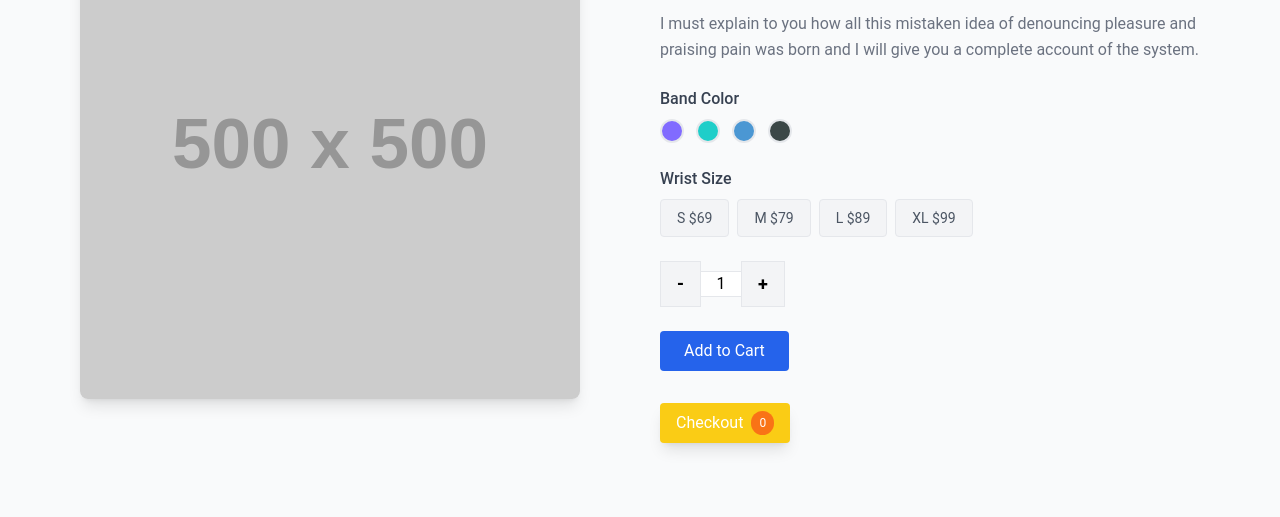
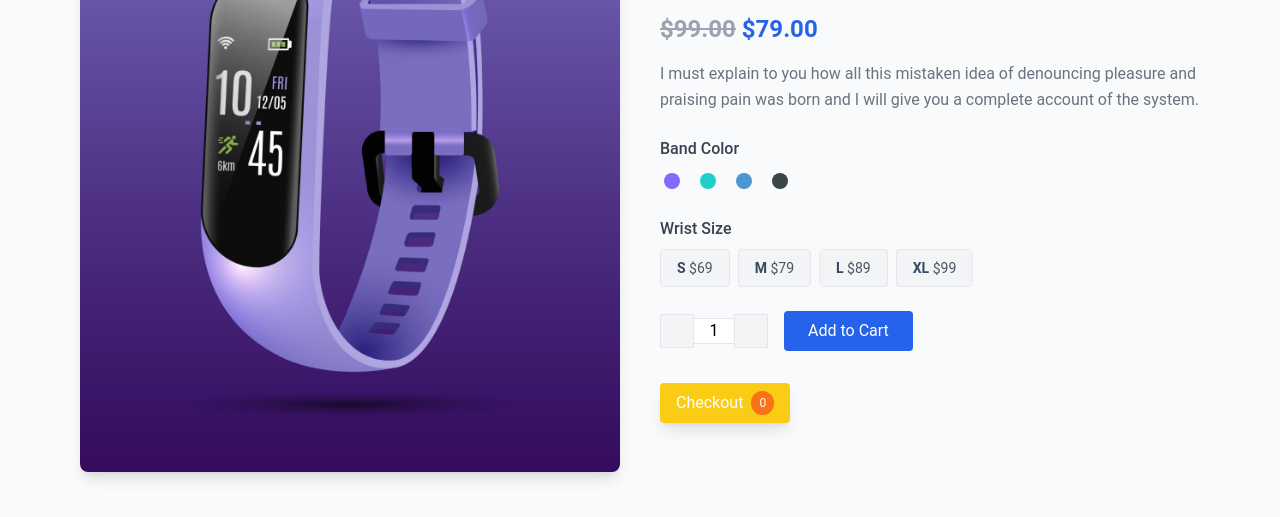
Before and after one commit to kbone1997/softnio-assesment, a website: page index.html in a window 1280 px wide. Shown: the part 185-702 px from the top of the page. Drawn offline with Linux system fonts and the light colour scheme; placeholder pictures from the web are drawn by us; some icons are missing.

Commit message:
updated ui, added template change js

```diff
--- a/index.html
+++ b/index.html
@@ -6,6 +6,7 @@
     <meta name="viewport" content="width=device-width, initial-scale=1.0">
     <title>Product Detail - Smart Watch</title>
     <link href="./dist/output.css" rel="stylesheet">
+    <link rel="stylesheet" href="https://cdn.jsdelivr.net/npm/niaicon@latest/css/niaicon.min.css">
 </head>
 
 <body class="bg-gray-50">
@@ -13,7 +14,7 @@
     <div class="max-w-6xl mx-auto px-4 py-10 flex flex-col lg:flex-row items-center gap-10">
         <!-- Product Image -->
         <div class="flex-1">
-            <img src="https://via.placeholder.com/500x500" alt="Smart Watch" class="rounded-lg shadow-lg">
+            <img id="productImage" src="assets/purple.png" alt="Smart Watch" class="rounded-lg shadow-lg">
         </div>
 
         <!-- Product Details -->
@@ -40,10 +41,27 @@
             <div class="mt-6">
                 <p class="font-medium text-gray-700">Band Color</p>
                 <div class="flex gap-3 mt-2">
-                    <span class="w-6 h-6 rounded-full bg-bandColor1 cursor-pointer border-2"></span>
-                    <span class="w-6 h-6 rounded-full bg-bandColor2 cursor-pointer border-2"></span>
-                    <span class="w-6 h-6 rounded-full bg-bandColor3 cursor-pointer border-2"></span>
-                    <span class="w-6 h-6 rounded-full bg-bandColor4 cursor-pointer border-2"></span>
+                    <span
+                        class="band w-[24px] h-[24px] rounded-full border-bandColor1 cursor-pointer flex items-center justify-center"
+                        onclick="changeTemplate('assets/purple.png')">
+                        <div class="w-[16px] h-[16px] p-1 bg-bandColor1 rounded-full"></div>
+                    </span>
+
+                    <span
+                        class="band w-[24px] h-[24px] rounded-full border-bandColor2 cursor-pointer flex items-center justify-center"
+                        onclick="changeTemplate('assets/cyan.png')">
+                        <div class="w-[16px] h-[16px] bg-bandColor2 rounded-full"></div>
+                    </span>
+                    <span
+                        class="band w-[24px] h-[24px] rounded-full border-bandColor3 cursor-pointer flex items-center justify-center"
+                        onclick="changeTemplate('assets/blue.png')">
+                        <div class="w-[16px] h-[16px] bg-bandColor3 rounded-full"></div>
+                    </span>
+                    <span
+                        class="band w-[24px] h-[24px] rounded-full border-bandColor4 cursor-pointer flex items-center justify-center"
+                        onclick="changeTemplate('assets/black.png')">
+                        <div class="w-[16px] h-[16px] bg-bandColor4 rounded-full"></div>
+                    </span>
                 </div>
             </div>
 
@@ -53,24 +71,35 @@
                 <div class="flex gap-2">
                     <button
                         class="size-btn px-4 py-2 border rounded text-sm text-gray-600 bg-gray-100 hover:bg-blue-100 hover:text-blue-600"
-                        data-price="69">S $69</button>
+                        data-price="69" onclick="selectButton(this)"><span
+                            class="size-text font-bold text-primaryTitle">S</span>
+                        $69</button>
                     <button
                         class="size-btn px-4 py-2 border rounded text-sm text-gray-600 bg-gray-100 hover:bg-blue-100 hover:text-blue-600"
-                        data-price="79">M $79</button>
+                        data-price="79" onclick="selectButton(this)"><span
+                            class="size-text font-bold text-primaryTitle">M</span>
+                        $79</button>
                     <button
                         class="size-btn px-4 py-2 border rounded text-sm text-gray-600 bg-gray-100 hover:bg-blue-100 hover:text-blue-600"
-                        data-price="89">L $89</button>
+                        data-price="89" onclick="selectButton(this)"><span
+                            class="size-text font-bold text-primaryTitle">L</span>
+                        $89</button>
                     <button
                         class="size-btn px-4 py-2 border rounded text-sm text-gray-600 bg-gray-100 hover:bg-blue-100 hover:text-blue-600"
-                        data-price="99">XL $99</button>
+                        data-price="99" onclick="selectButton(this)"><span
+                            class="size-text font-bold text-primaryTitle">XL</span>
+                        $99</button>
                 </div>
             </div>
 
+            <div class="flex gap-4">
                 <!-- Quantity Selector -->
                 <div class="mt-6 flex items-center">
-                <button id="decrement" class="border px-4 py-2 text-lg font-semibold bg-gray-100">-</button>
+                    <button id="decrement" class="border p-4 text-lg font-semibold bg-gray-100"><em
+                            class="icon ni ni-plus"></em></button>
                     <input id="quantity" type="text" value="1" class="w-10 text-center border-t border-b">
-                <button id="increment" class="border px-4 py-2 text-lg font-semibold bg-gray-100">+</button>
+                    <button id="increment" class="border p-4 text-lg font-semibold bg-gray-100"><em
+                            class="icon ni ni-plus"></em></button>
                 </div>
 
                 <!-- Add to Cart -->
@@ -78,6 +107,7 @@
                     <button id="addToCart" class="bg-blue-600 text-white px-6 py-2 rounded hover:bg-blue-700">
                         Add to Cart
                     </button>
+                </div>
             </div>
 
             <!-- Checkout Notification -->
--- a/script.js
+++ b/script.js
@@ -5,10 +5,47 @@
 const cartCount = document.getElementById('cartCount');
 const sizeButtons = document.querySelectorAll('.size-btn');
 const addToCartBtn = document.getElementById('addToCart');
+const bandColor = document.querySelectorAll(".band");
 
 let quantity = 1;
 let selectedSize = 'M';
 let cartItems = 0;
+
+function changeTemplate(imageUrl)
+{
+    const productImage = document.getElementById("productImage");
+    productImage.src = imageUrl;
+}
+
+function selectButton(selected)
+{
+    sizeButtons.forEach(button =>
+    {
+        button.classList.remove('border-priceText');
+    })
+
+    selected.classList.add("border-priceText")
+    // Reset all buttons: Remove text color class from all spans
+    document.querySelectorAll('.size-text').forEach(span =>
+    {
+        span.classList.remove('text-priceText');
+        span.classList.add('text-primaryTitle');
+    });
+
+    // Add the text-blue-600 class only to the span within the clicked button
+    const sizeText = selected.querySelector('.size-text');
+    sizeText.classList.remove('text-primaryTitle');
+    sizeText.classList.add('text-priceText');
+}
+
+bandColor.forEach(singleBand =>
+{
+    singleBand.addEventListener('click', () =>
+    {
+        bandColor.forEach(band => band.classList.remove('border-2'));
+        singleBand.classList.add("border-2");
+    })
+})
 
 incrementBtn.addEventListener('click', () =>
 {
@@ -25,16 +62,6 @@
     }
 });
 
-sizeButtons.forEach(button =>
-{
-    button.addEventListener('click', () =>
-    {
-        sizeButtons.forEach(btn => btn.classList.remove('border-blue-600', 'text-blue-600'));
-        button.classList.add('border-blue-600', 'text-blue-600');
-        selectedSize = button.dataset.price;
-    });
-});
-
 addToCartBtn.addEventListener('click', () =>
 {
     cartItems += quantity;
```
Also changed, not shown: dist/output.css. Lines whose indentation alone changed are shown as unchanged.
